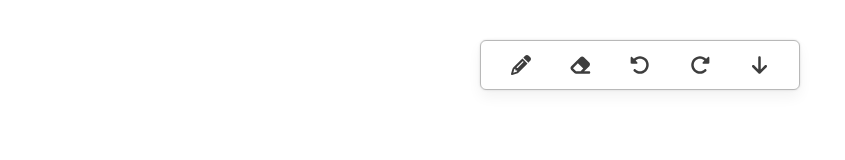
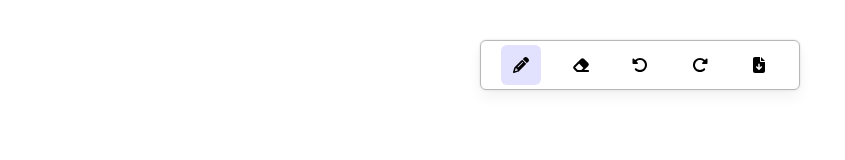
Before and after one commit to TechGeekRahul/online-drawing-tool, a Next.js app: page / in a window 1280 px wide. Shown: the top 160 px of the page, without its empty margins (0-845 px from the left). Built offline with nearby package versions, Linux system fonts and the light colour scheme.

Commit message:
completed the connection between toolbox and menu using redux toolkit

```diff
--- /dev/null
+++ b/src/components/Board/index.js
@@ -0,0 +1,18 @@
+import {useEffect ,useRef} from "react";
+
+const Board = () => {
+    const canvasRef = useRef(null);
+
+    useEffect(()=>{
+        if(!canvasRef.current)   return;
+
+        const canvas = canvasRef.current;
+        const context = canvas.getContext('2d');
+        canvas.width = window.innerWidth;
+        canvas.height = window.innerHeight;
+
+    },[])
+
+    return(<canvas ref={canvasRef}></canvas>)
+}
+export default Board;
--- a/src/components/Menu/index.js
+++ b/src/components/Menu/index.js
@@ -1,26 +1,40 @@
+import { useDispatch, useSelector } from 'react-redux'
+
 import { FontAwesomeIcon } from '@fortawesome/react-fontawesome'
-import { faPencil,faEraser,faRotateLeft,faRotateRight,faArrowDown} from '@fortawesome/free-solid-svg-icons'
-import styles from "./index.module.css"
-  const Menu = () => {
-    return(
+import { faPencil, faEraser, faRotateLeft, faRotateRight, faFileArrowDown } from '@fortawesome/free-solid-svg-icons'
+
+import styles from './index.module.css';
+import cx from "classnames"
+
+import { menuItemClick, actionItemClick } from '@/slice/menuSlice'
+
+import { MENU_ITEMS } from '@/constants'
+const Menu = () => {
+    const dispatch = useDispatch()
+    const activeMenuItem = useSelector((state) => state.menu.activeMenuItem);
+    const handleMenuClick = (itemName) => {
+        dispatch(menuItemClick(itemName))
+    }
+    return (
         <div className={styles.menuContainer}>
-            <div className={styles.iconWrapper}>
-            <FontAwesomeIcon className={styles.icons} icon={faPencil} />
+
+            <div className={cx(styles.iconWrapper, {[styles.active]: activeMenuItem === MENU_ITEMS.PENCIL})} onClick={() => handleMenuClick(MENU_ITEMS.PENCIL)}>
+                <FontAwesomeIcon icon={faPencil} className={styles.icon} />
+            </div>
+            <div className={cx(styles.iconWrapper, {[styles.active]: activeMenuItem === MENU_ITEMS.ERASER})} onClick={() => handleMenuClick(MENU_ITEMS.ERASER)}>
+                <FontAwesomeIcon icon={faEraser} className={styles.icon}  />
             </div>
             <div className={styles.iconWrapper}>
-            <FontAwesomeIcon className={styles.icons} icon={faEraser} />
+                <FontAwesomeIcon icon={faRotateLeft} className={styles.icon}/>
             </div>
             <div className={styles.iconWrapper}>
-            <FontAwesomeIcon className={styles.icons} icon={faRotateLeft} />
+                <FontAwesomeIcon icon={faRotateRight} className={styles.icon}/>
             </div>
+
             <div className={styles.iconWrapper}>
-            <FontAwesomeIcon className={styles.icons} icon={faRotateRight} />
-            </div>
-            <div className={styles.iconWrapper}>
-            <FontAwesomeIcon className={styles.icons} icon={faArrowDown} />
+                <FontAwesomeIcon icon={faFileArrowDown} className={styles.icon}/>
             </div>
         </div>
     )
 }
-
 export default Menu;
--- a/src/components/Toolbox/index.js
+++ b/src/components/Toolbox/index.js
@@ -1,13 +1,20 @@
+import { useSelector } from 'react-redux';
 import styles from './index.module.css';
-import { COLORS } from '@/constants';
+import { COLORS, MENU_ITEMS } from '@/constants';
 
 const Toolbox = () => {
+
+
+    const activeMenuItem = useSelector((state)=> state.menu.activeMenuItem )
     const updateBrushSize = () =>{
 
     }
+const showStrokeToolOption = activeMenuItem === MENU_ITEMS.PENCIL;
+const showBrushToolOption = activeMenuItem === MENU_ITEMS.PENCIL || MENU_ITEMS.ERASER;
+
     return(
         <div className={styles.toolboxContainer}>
-            <div className={styles.toolItem}>
+        {showStrokeToolOption &&   <div className={styles.toolItem}>
                 <h4 className={styles.toolText}>Stroke Color</h4>
                 <div className={styles.itemContainer}>
                     <div className={styles.colorBox} style={{backgroundColor: COLORS.BLACK}}></div>
@@ -19,13 +26,13 @@
 
                 </div>
                 <div className={styles.colorBox} />
-            </div>
-            <div className={styles.toolItem}>
+            </div>}
+        {showBrushToolOption && <div className={styles.toolItem}>
                 <h4 className={styles.toolText}>Brush Size</h4>
                 <div className={styles.itemContainer}>
                     <input type="range" min={1} max={10} step={1} onChange={updateBrushSize} />
                 </div>
-            </div>
+            </div> }
 
         </div>
     )
--- a/src/pages/_app.js
+++ b/src/pages/_app.js
@@ -1,5 +1,9 @@
 import "@/styles/globals.css";
+import { Provider } from "react-redux";
+import {store} from "@/store"
 
 export default function App({ Component, pageProps }) {
-  return <Component {...pageProps} />;
+  return <Provider store={store}>
+  <Component {...pageProps} />
+  </Provider>
 }
--- a/src/pages/index.js
+++ b/src/pages/index.js
@@ -1,9 +1,11 @@
 import Menu from "@/components/Menu"
 import Toolbox from "@/components/Toolbox";
+import Board from "@/components/Board"
 export default function Home() {
   return (<div>
   <Menu />
   <Toolbox />
+  <Board />
   </div>
   );
 }
--- /dev/null
+++ b/src/slice/menuSlice.js
@@ -0,0 +1,21 @@
+import {createSlice} from "@reduxjs/toolkit";
+import {MENU_ITEMS} from '@/constants';
+const initialState = {
+    activeMenuItem: MENU_ITEMS.PENCIL,
+    actionMenuItem:null
+}
+export const menuSlice = createSlice({
+    name:'menu',
+    initialState,
+    reducers: {
+        menuItemClick:(state,action) =>{
+            state.activeMenuItem = action.payload;
+        },
+        actionItemClick:(state,action) =>{
+            state.actionMenuItem = action.payload;
+        }
+    }
+})
+export const {menuItemClick,actionItemClick} = menuSlice.actions;
+
+export default menuSlice.reducer;
--- /dev/null
+++ b/src/slice/toolboxSlice.js
@@ -0,0 +1,36 @@
+import {createSlice} from "@reduxjs/toolkit";
+import {MENU_ITEMS , COLORS} from '@/constants';
+const initialState = {
+    [MENU_ITEMS.PENCIL]:{
+        color: COLORS.BLACK,
+        size:3
+    },
+    [MENU_ITEMS.ERASER]:{
+        color: COLORS.WHITE,
+        size:3
+    },
+
+    [MENU_ITEMS.UNDO]:{
+
+    },
+    [MENU_ITEMS.REDO]:{
+
+    },    [MENU_ITEMS.DOWNLOAD]:{
+
+    },
+}
+export const toolboxSlice = createSlice({
+    name:'toolbox',
+    initialState,
+    reducers: {
+        changeColor:(state,action) =>{
+            state[action.payload.item].color = action.payload.color;
+        },
+        changeBrushSize:(state,action) =>{
+            state[action.payload.item].size = action.payload.size;
+        }
+    }
+})
+export const {changeColor,changeBrushSize} = toolboxSlice.actions;
+
+export default toolboxSlice.reducer;
--- /dev/null
+++ b/src/store.js
@@ -0,0 +1,9 @@
+import { configureStore } from "@reduxjs/toolkit";
+import MenuReducer from '@/slice/menuSlice';
+import ToolBoxReducer from '@/slice/toolboxSlice'
+export const store = configureStore({
+    reducer:{
+        menu:MenuReducer,
+        toolbox:ToolBoxReducer
+    }
+})
```
Also changed, not shown: src/components/Board/index.module.css (added).
